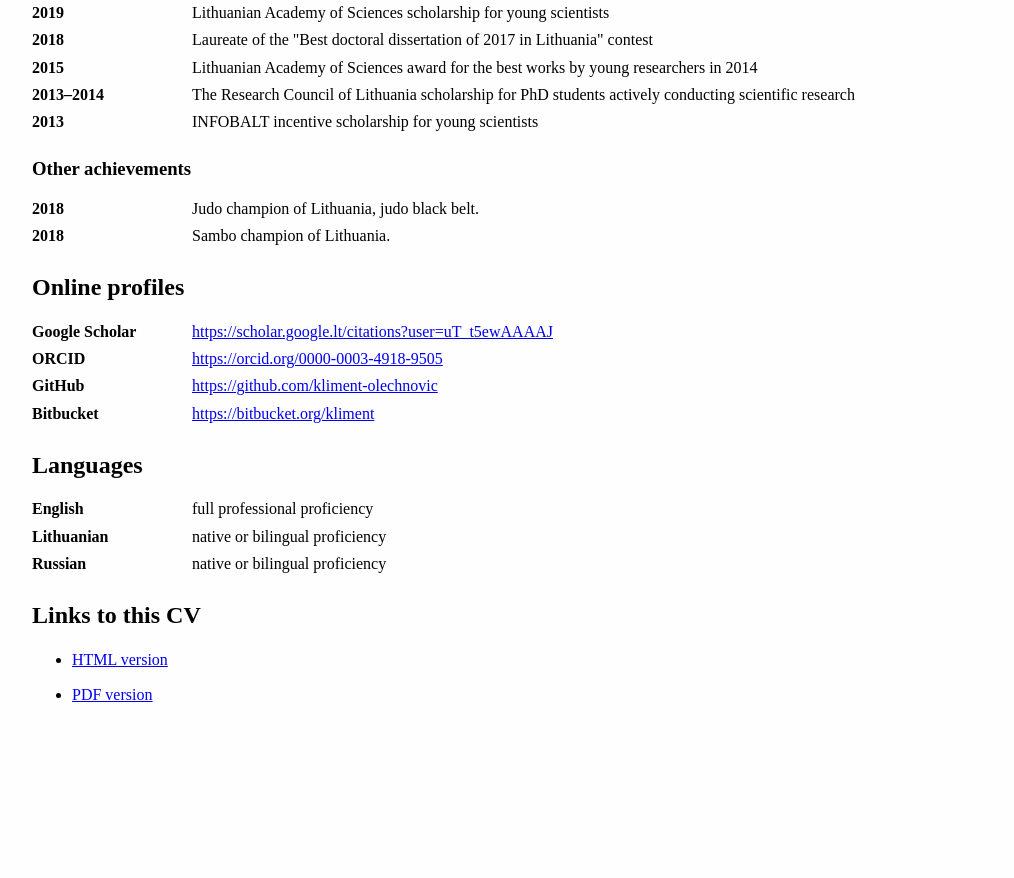
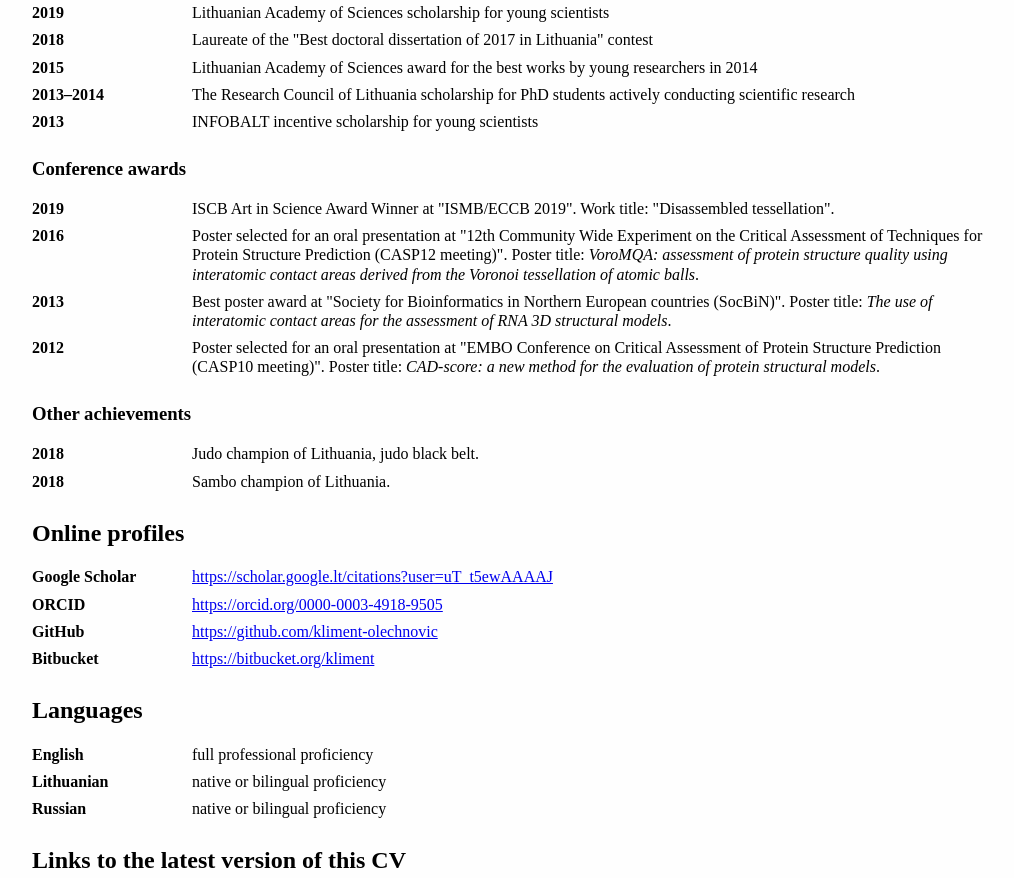
Before and after one commit to kliment-olechnovic/curriculum-vitae, a plain HTML site: page index.html in a window 1280 px wide. Shown: the part 3579-4457 px from the top of the page, without its empty margins (128-1142 px from the left). Before the commit the page ends 4315 px from the top, so only its background shows below. Drawn offline with Linux system fonts and the light colour scheme.

Commit message:
Updated.

```diff
--- a/index.html
+++ b/index.html
@@ -197,6 +197,21 @@ Cover Image for <em>Proteins</em>. 2019 Volume 85, Issue 6.<br />
 <dd>INFOBALT incentive scholarship for young scientists
 </dd>
 </dl>
+<h3 id="conference-awards">Conference awards</h3>
+<dl>
+<dt><strong>2019</strong></dt>
+<dd>ISCB Art in Science Award Winner at &quot;ISMB/ECCB 2019&quot;. Work title: &quot;Disassembled tessellation&quot;.
+</dd>
+<dt><strong>2016</strong></dt>
+<dd>Poster selected for an oral presentation at &quot;12th Community Wide Experiment on the Critical Assessment of Techniques for Protein Structure Prediction (CASP12 meeting)&quot;. Poster title: <em>VoroMQA: assessment of protein structure quality using interatomic contact areas derived from the Voronoi tessellation of atomic balls</em>.
+</dd>
+<dt><strong>2013</strong></dt>
+<dd>Best poster award at &quot;Society for Bioinformatics in Northern European countries (SocBiN)&quot;. Poster title: <em>The use of interatomic contact areas for the assessment of RNA 3D structural models</em>.
+</dd>
+<dt><strong>2012</strong></dt>
+<dd>Poster selected for an oral presentation at &quot;EMBO Conference on Critical Assessment of Protein Structure Prediction (CASP10 meeting)&quot;. Poster title: <em>CAD-score: a new method for the evaluation of protein structural models</em>.
+</dd>
+</dl>
 <h3 id="other-achievements">Other achievements</h3>
 <dl>
 <dt><strong>2018</strong></dt>
@@ -233,7 +248,7 @@ Cover Image for <em>Proteins</em>. 2019 Volume 85, Issue 6.<br />
 <dd>native or bilingual proficiency
 </dd>
 </dl>
-<h2 id="links-to-this-cv">Links to this CV</h2>
+<h2 id="links-to-the-latest-version-of-this-cv">Links to the latest version of this CV</h2>
 <ul>
 <li><p><a href="https://kliment-olechnovic.github.io/curriculum-vitae/index.html">HTML version</a></p></li>
 <li><p><a href="https://kliment-olechnovic.github.io/curriculum-vitae/Kliment_Olechnovic_CV.pdf">PDF version</a></p></li>
```
Also changed, not shown: 2 other files.
